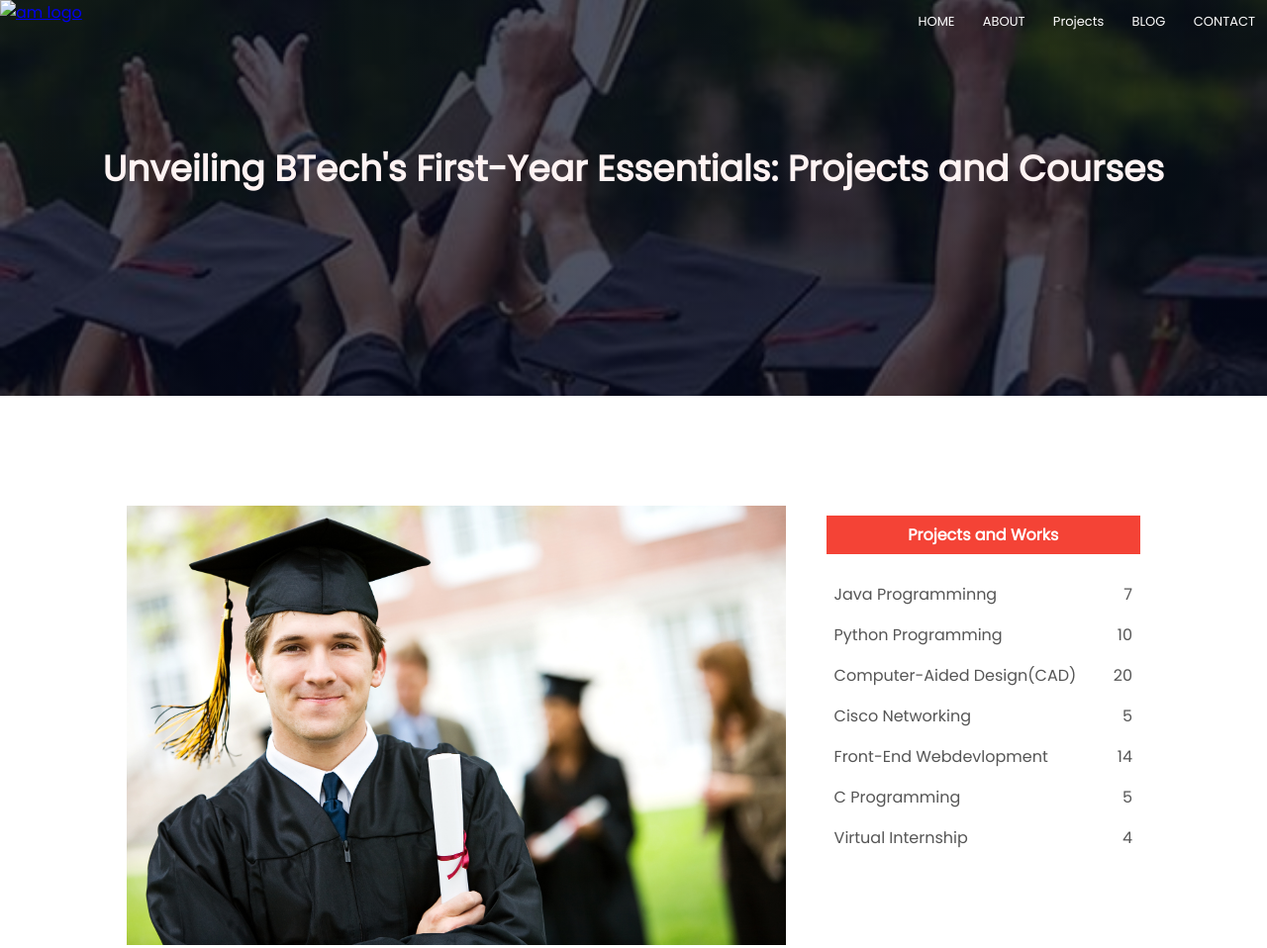
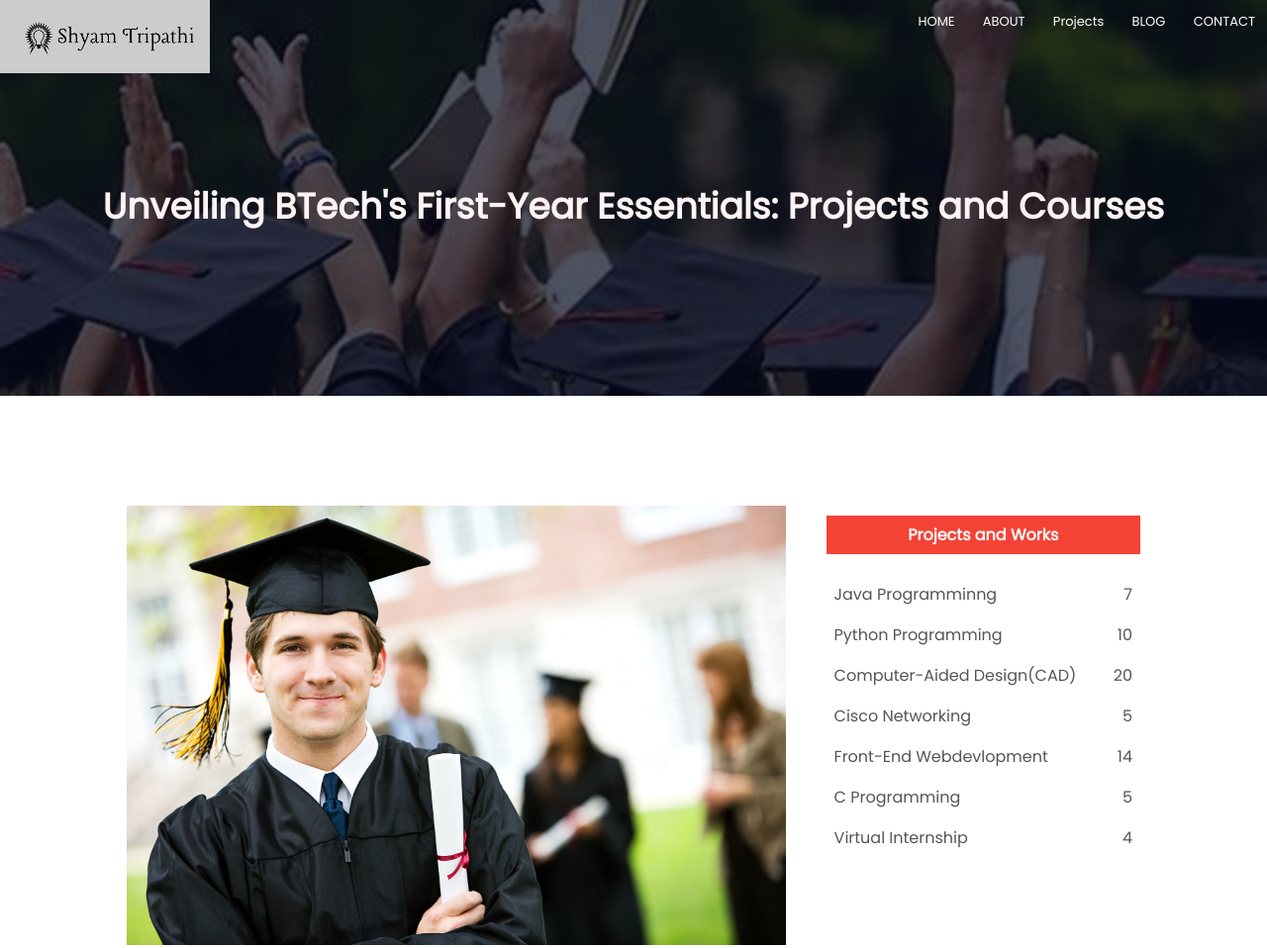
Before and after one commit to TheShyamTripathi/My-Portfolio, a plain HTML site: page blog.html in a window 1280 px wide. Shown: the top 958 px of the page at 99% size. Drawn offline with Linux system fonts and the light colour scheme; the site is published under a folder, as on GitHub Pages, so addresses that start at the root find nothing.

Commit message:
New commit 4

```diff
--- a/blog.html
+++ b/blog.html
@@ -7,13 +7,13 @@
     <link rel="stylesheet"
     href="https://fonts.googleapis.com/css?family=Poppins">
     <link rel="stylesheet" href="https://cdnjs.cloudflare.com/ajax/libs/font-awesome/6.5.2/css/all.min.css">
-    <title>Umiversity Website- Design </title>
+    <title>My portfolio_blog </title>
 </head>
 <body>
     <!-- Main Page -->
 <section class="sub-header">
     <nav>
-        <a href="index.html"><img src="/Images/images.png" alt="am logo"></a>
+        <a href="index.html"><img src="./Images/images.png" alt="am logo"></a>
         <div class="nav-links" id="navLinks">
             <i class="fa-regular fa-circle-xmark" onclick="hideMenu()"></i>
             <ul>
```
Also changed, not shown: about.html (+1 -1 lines), contact.html (+1 -1 lines), course.html (+1 -1 lines).
